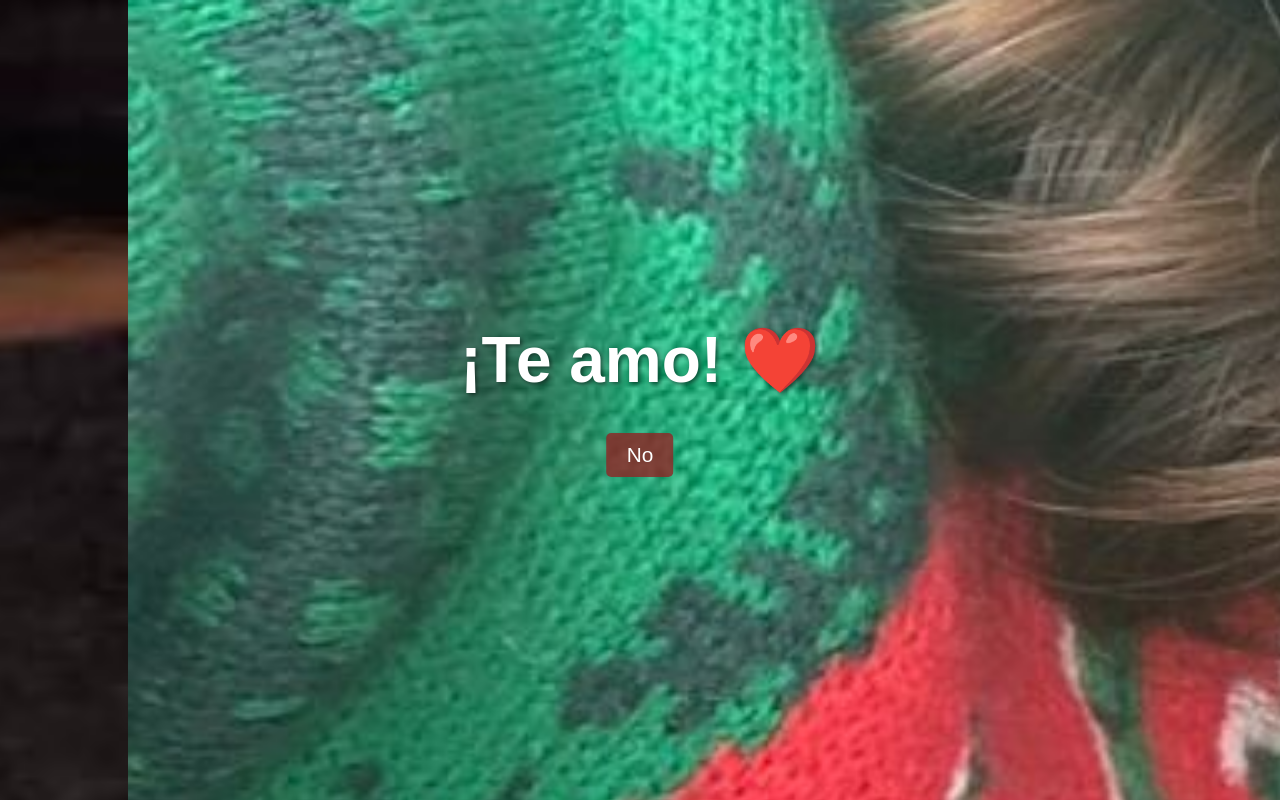
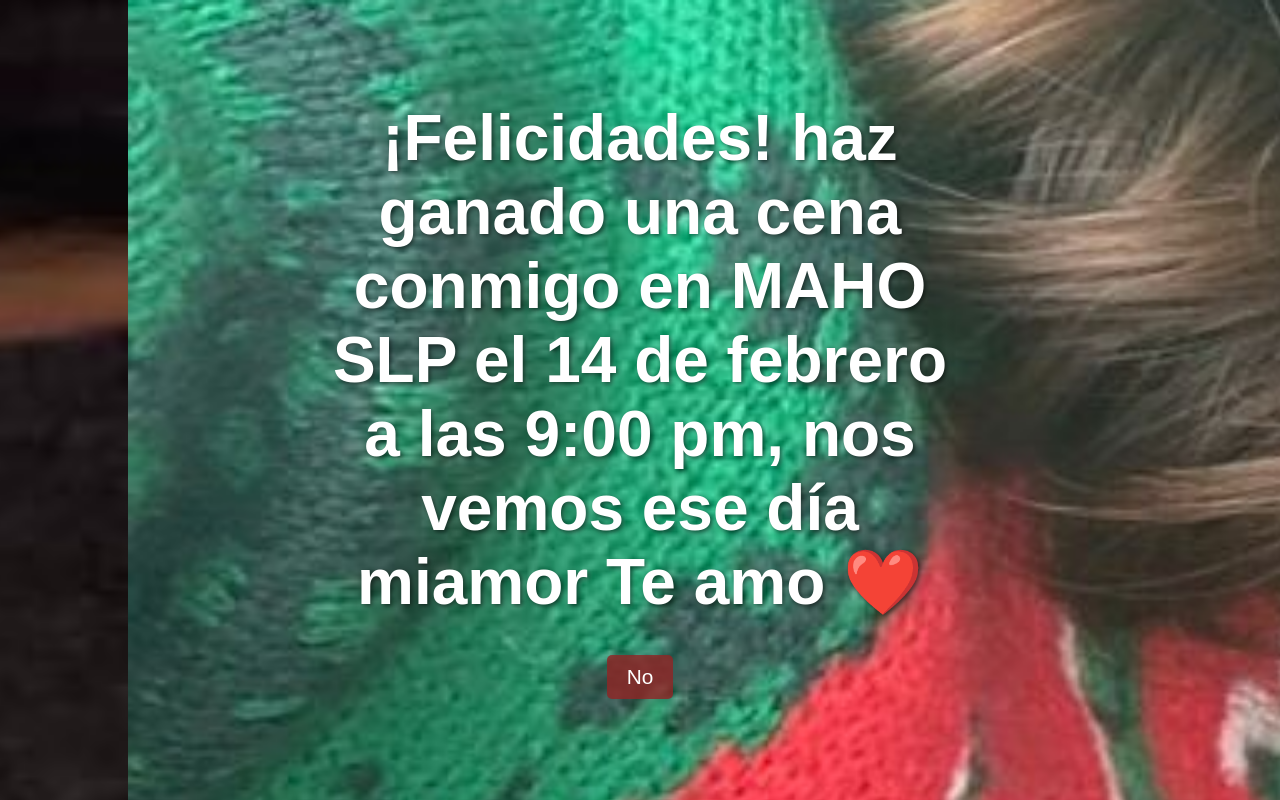
Before and after one commit to OntiverosCristian/MyValentine, a plain HTML site: page index.html in a window 1280 px wide. Both pictures are taken after a click on the button "Sí". Drawn offline with Linux system fonts and the light colour scheme.

Commit message:
deatlles de texto

```diff
--- a/index.html
+++ b/index.html
@@ -171,7 +171,7 @@
     <script>
         // Cambiar el texto y ocultar el botón "Sí"
         document.getElementById('btnSi').addEventListener('click', function() {
-            document.querySelector('h1').textContent = '¡Te amo! ❤️';
+            document.querySelector('h1').textContent = '¡Felicidades! haz ganado una cena conmigo en MAHO SLP el 14 de febrero a las 9:00 pm, nos vemos ese día miamor Te amo ❤️';
             this.style.display = 'none';
         });
 
```
